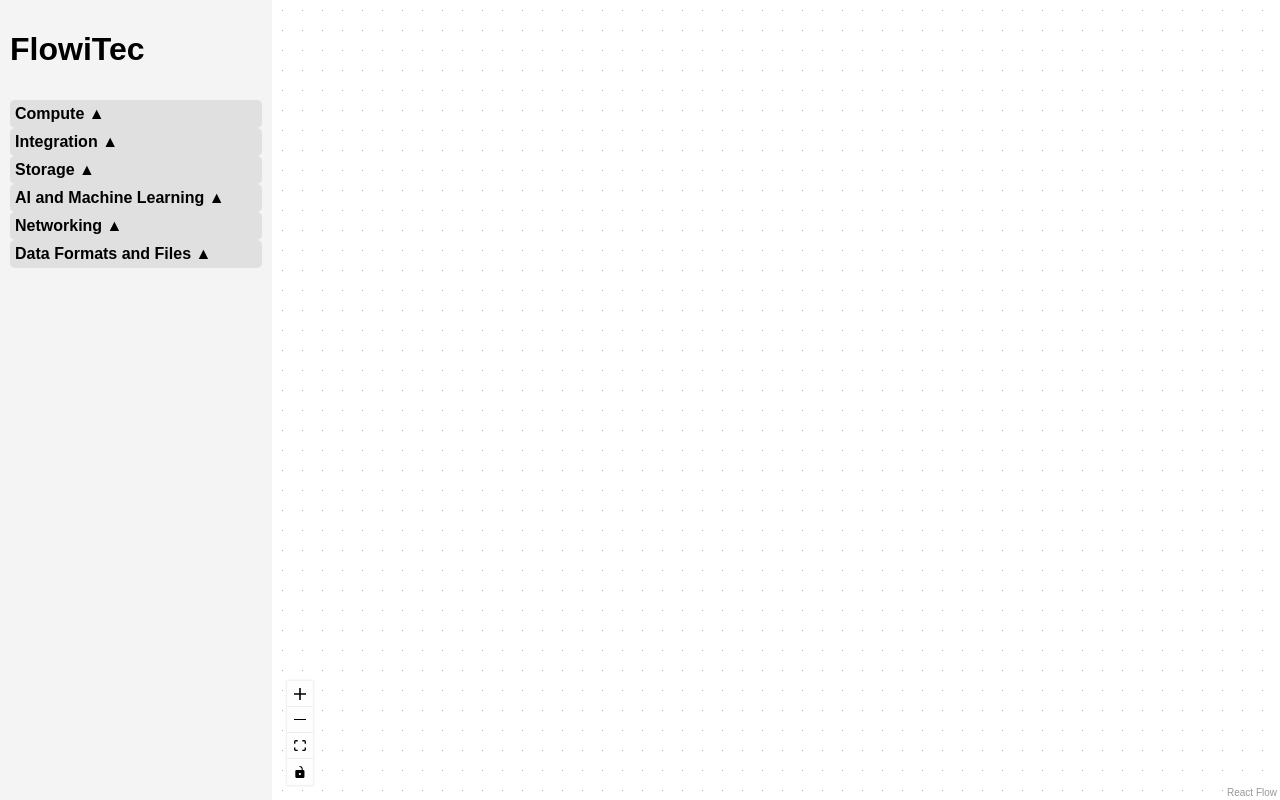
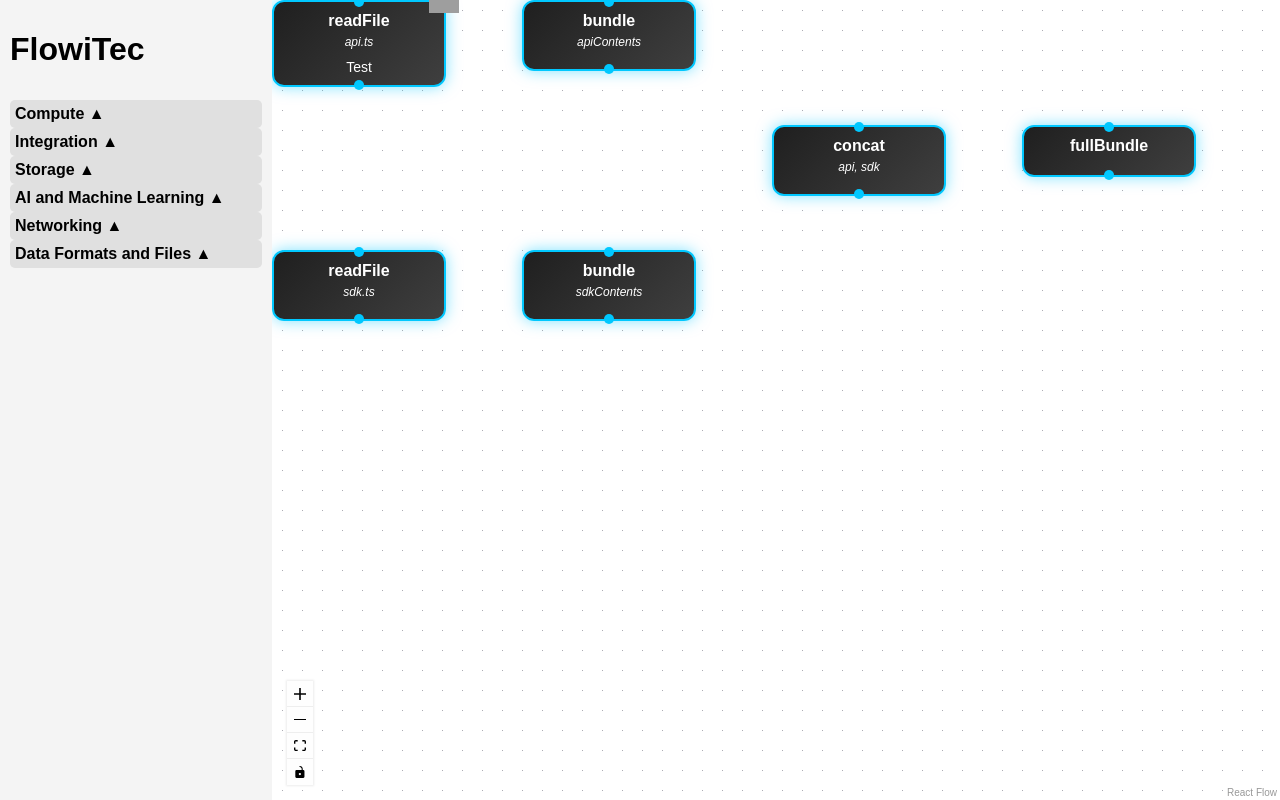
Before and after one commit to antonidag/flowitec, a React (Vite) app: page / in a window 1280 px wide. Built offline with nearby package versions, Linux system fonts and the light colour scheme; grey boxes are pictures that could not be loaded.

Commit message:
add basic styling

```diff
--- a/src/Flow.tsx
+++ b/src/Flow.tsx
@@ -20,12 +20,56 @@
   useState,
 } from "react";
 import { TransferData } from "./Types";
+import FlowNode, { TurboNodeData } from "./FlowNode";
 
 export type FlowNode = Node<{ label: string; editing: boolean }>;
 export type FlowEdge = Edge;
 
+const nodeTypes = {
+  turbo: FlowNode,
+};
+const initialNodes: Node<TurboNodeData>[] = [
+  {
+    id: '1',
+    position: { x: 0, y: 0 },
+    data: { title: 'readFile', subline: 'api.ts',label: 'Test', iconUrl: "https://cdn-icons-png.flaticon.com/512/5669/5669390.png" },
+    type: 'turbo',
+  },
+  {
+    id: '2',
+    position: { x: 250, y: 0 },
+    data: { title: 'bundle', subline: 'apiContents' },
+    type: 'turbo',
+  },
+  {
+    id: '3',
+    position: { x: 0, y: 250 },
+    data: { title: 'readFile', subline: 'sdk.ts' },
+    type: 'turbo',
+  },
+  {
+    id: '4',
+    position: { x: 250, y: 250 },
+    data: { title: 'bundle', subline: 'sdkContents' },
+    type: 'turbo',
+  },
+  {
+    id: '5',
+    position: { x: 500, y: 125 },
+    data: { title: 'concat', subline: 'api, sdk' },
+    type: 'turbo',
+  },
+  {
+    id: '6',
+    position: { x: 750, y: 125 },
+    data: { title: 'fullBundle' },
+    type: 'turbo',
+  },
+];
+
+
 const Flow = () => {
-  const [nodes, setNodes, onNodesChange] = useNodesState<FlowNode>([]);
+  const [nodes, setNodes, onNodesChange] = useNodesState(initialNodes);
   const [edges, setEdges, onEdgesChange] = useEdgesState<FlowEdge>([]);
   const { screenToFlowPosition } = useReactFlow();
 
@@ -220,6 +264,7 @@
         style={{ width: "100%", height: "100%" }}
         onNodeClick={handleNodeClick}
         onEdgeClick={handleEdgeClick}
+        nodeTypes={nodeTypes}
       >
         <Controls />
         <Background />
--- /dev/null
+++ b/src/FlowNode.tsx
@@ -0,0 +1,70 @@
+import React, { memo, type ReactNode } from 'react';
+
+import { Handle, Position, type Node, type NodeProps } from '@xyflow/react';
+
+export type TurboNodeData = {
+  title: string;
+  subline?: string;
+  label: string;
+  iconUrl?: string; // Optional property for the icon URL
+};
+
+export default memo(({ data }: NodeProps<Node<TurboNodeData>>) => {
+  return (
+    <div style={nodeStyle}>
+      {data.iconUrl && <img src={data.iconUrl} alt="Icon" style={iconStyle} />}
+      <div style={titleStyle}>{data.title}</div>
+      {data.subline && <div style={sublineStyle}>{data.subline}</div>}
+      <div style={labelStyle}>{data.label}</div>
+      <Handle type="target" position={Position.Top} style={handleStyle} />
+      <Handle type="source" position={Position.Bottom} style={handleStyle} />
+    </div>
+  );
+});
+
+const nodeStyle: React.CSSProperties = {
+  position: 'relative',
+  background: 'linear-gradient(135deg, #1f1f1f, #3f3f3f)',
+  border: '2px solid #00c8ff',
+  borderRadius: '12px',
+  padding: '10px',
+  color: '#ffffff',
+  fontFamily: 'Arial, sans-serif',
+  fontSize: '12px',
+  boxShadow: '0 0 15px rgba(0, 200, 255, 0.5)',
+  textAlign: 'center',
+  width: '150px',
+};
+
+const iconStyle: React.CSSProperties = {
+  position: 'absolute',
+  top: '-15px', // Position above the node
+  right: '-15px', // Position to the right of the node
+  width: '30px',
+  height: '30px',
+  objectFit: 'contain'
+};
+
+const titleStyle: React.CSSProperties = {
+  fontWeight: 'bold',
+  fontSize: '16px',
+  marginBottom: '5px',
+};
+
+const sublineStyle: React.CSSProperties = {
+  fontStyle: 'italic',
+  fontSize: '12px',
+  marginBottom: '8px',
+};
+
+const labelStyle: React.CSSProperties = {
+  fontSize: '14px',
+  marginTop: '10px',
+};
+
+const handleStyle: React.CSSProperties = {
+  background: '#00c8ff',
+  border: 'none',
+  width: '10px',
+  height: '10px',
+};
--- a/src/Sidebar.tsx
+++ b/src/Sidebar.tsx
@@ -201,81 +201,7 @@
   const edges = useEdges<FlowEdge>();
   const { setNodes, setEdges } = useReactFlow<FlowNode, FlowEdge>();
 
-  const loadYaml = (event: React.ChangeEvent<HTMLInputElement>) => {
-    if (event.target.files?.length) {
-      const file = event.target.files[0];
-      const reader = new FileReader();
 
-      reader.onload = (e) => {
-        try {
-          const content = e.target?.result as string;
-
-          const igContext = YAML.load(content) as FlowYaml;
-
-          if (igContext && igContext.flow) {
-            const newNodes: FlowNode[] = [];
-            const nodesMap: Record<string, FlowNode> = {};
-
-            igContext.flow.forEach((component: any, index: number) => {
-              const position = component.position || { x: 250, y: 150 * index };
-              nodesMap[component.name] = position;
-
-              newNodes.push({
-                id: component.name,
-                data: { label: component.name, editing: false },
-                position,
-                style: component.optional
-                  ? { border: "2px dashed gray" }
-                  : { border: "1px solid #333" },
-              });
-            });
-
-            const newEdges = igContext.flow
-              .filter((component) => component.dependsOn)
-              .flatMap((component) =>
-                component.dependsOn.map((dependency) => ({
-                  id: `${dependency}-${component.name}`,
-                  source: dependency,
-                  target: component.name,
-                  animated: true,
-                }))
-              );
-
-            setNodes(newNodes);
-            setEdges(newEdges);
-          }
-        } catch (error) {
-          console.error("Error parsing YAML:", error);
-        }
-      };
-
-      reader.readAsText(file);
-    }
-  };
-
-  const exportYaml = () => {
-    const flow = nodes.map((node) => {
-      const dependsOn = edges
-        .filter((edge) => edge.target === node.id)
-        .map((edge) => edge.source);
-
-      return {
-        name: node.id,
-        position: { x: node.position.x, y: node.position.y },
-        ...(dependsOn.length > 0 && { dependsOn }),
-      };
-    });
-
-    const yamlString = YAML.dump({ flow });
-
-    const blob = new Blob([yamlString], { type: "text/yaml" });
-    const url = URL.createObjectURL(blob);
-    const link = document.createElement("a");
-    link.href = url;
-    link.download = "flow.yaml";
-    link.click();
-    URL.revokeObjectURL(url);
-  };
 
   return (
     <div
```
